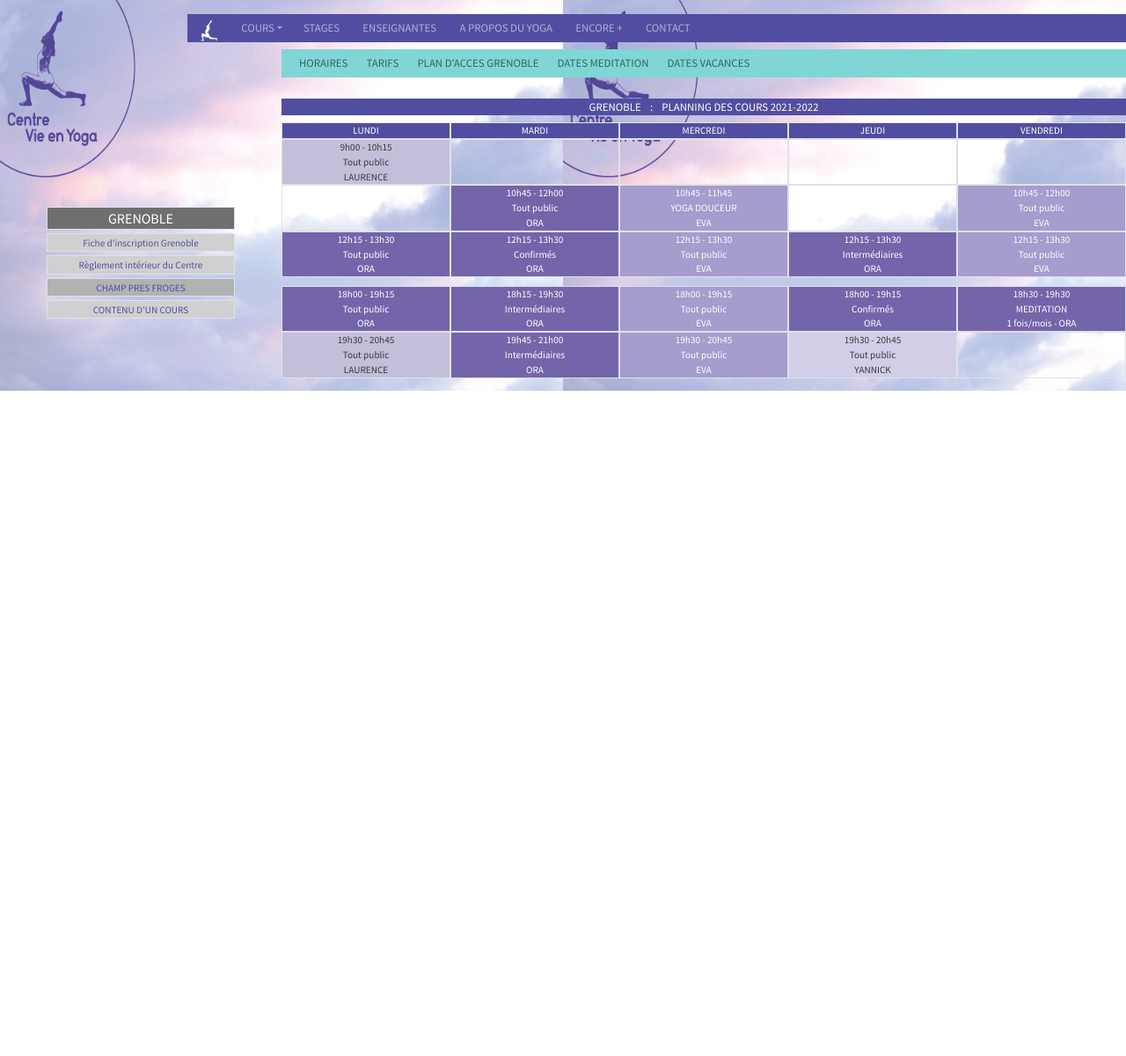
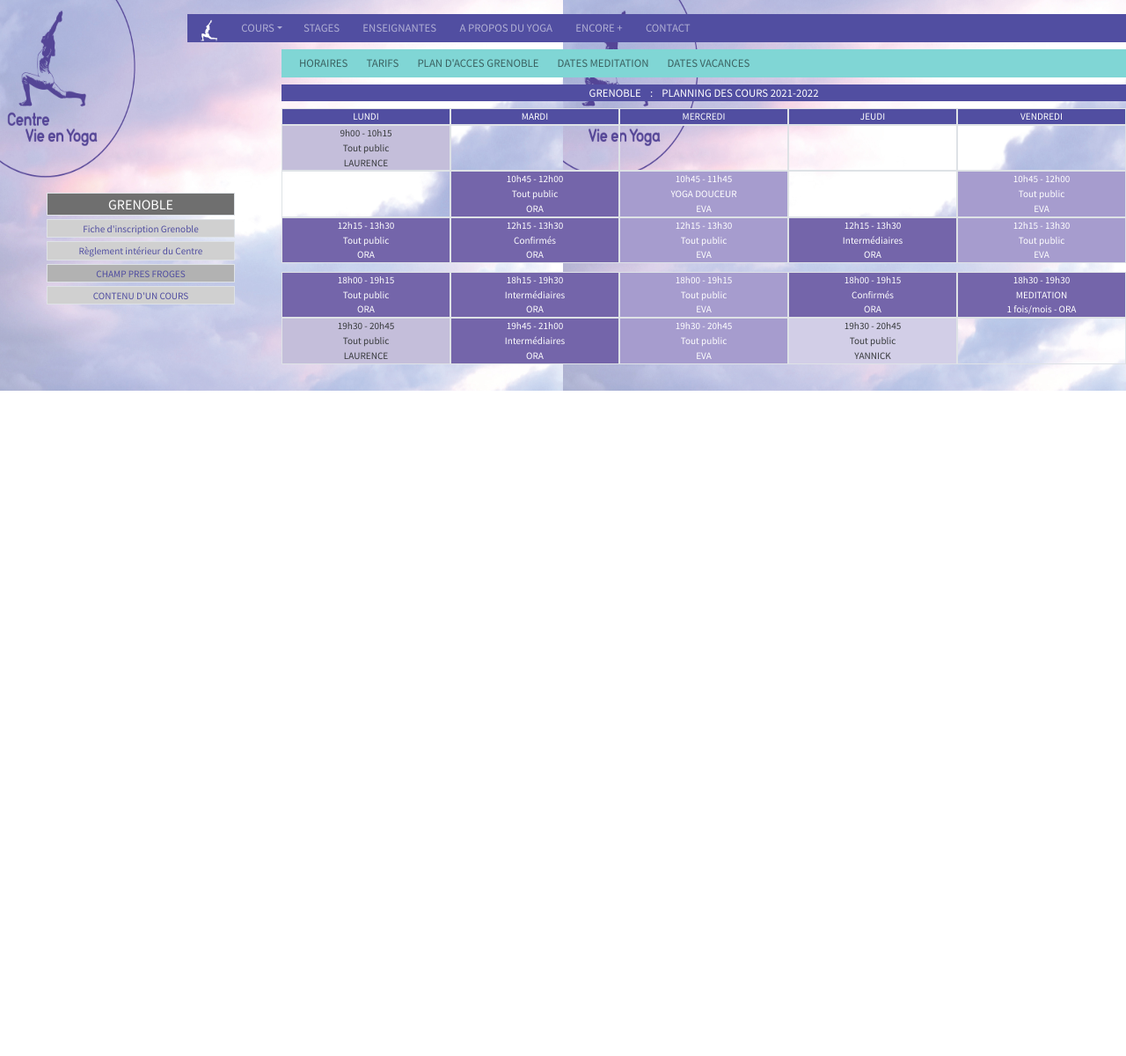
Before and after one commit to vie-en-yoga/vie-en-yoga.github.io, a Jekyll site: the page cours/index.html, which Jekyll copies as it is, in a window 1280 px wide. Shown: the whole page at 88% size. Built offline with Jekyll 4.4.1, drawn with Linux system fonts in a browser that asks for light colours; nearby versions of some CDN libraries.

Commit message:
Cours Grenoble
Remonté le titre Grenoble : Planning pour permettre un affichage correct sur smartphone
(le mauvais affichage est incompréhensible puisque normalement l'image tient sur toute la hauteur...)

```diff
--- a/cours/index.html
+++ b/cours/index.html
@@ -106,7 +106,7 @@
         </div>
       </div>
 
-      <div class="row mt-4">
+      <div class="row mt-2">
         <div class="col-3"></div>
         <div class="col-9 center bg-dark text-center text-white" style="font-size:0.8rem;">
           GRENOBLE &nbsp;&nbsp; : &nbsp;&nbsp; PLANNING DES COURS 2021-2022
@@ -287,7 +287,7 @@
            </div>
         </div>     <!--  conteneur jours  9 colonnes droites -->
       </div>     <!--  row -->
-    </div>     <!--  FIN conteneur COURS  -->
+    </div>     <!--  FIN conteneur fluid  -->
   </div>     <!--  image de fond -->
 
   <footer class="site-footer h-card">
```
